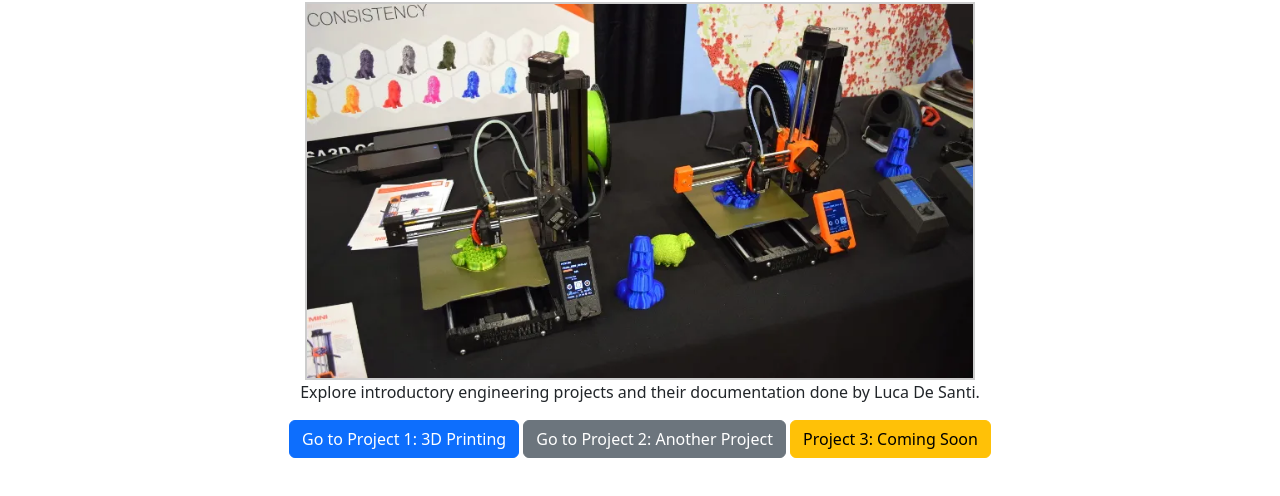
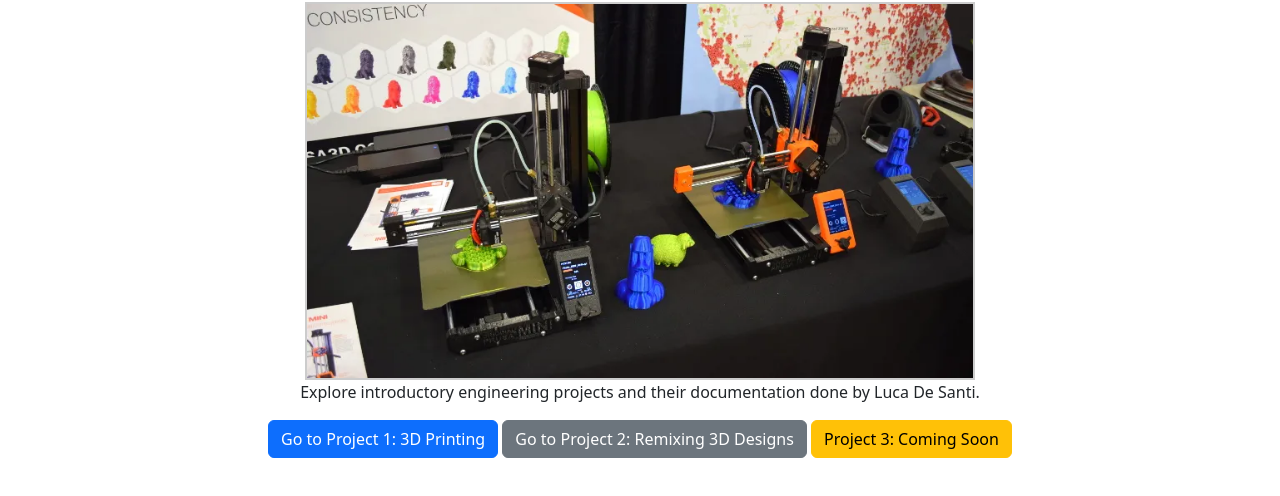
Before and after one commit to Lucads27/Project1lds, a plain HTML site: page index.html in a window 1280 px wide. Shown: the part 158-654 px from the top of the page. Drawn offline with nearby package versions, Linux system fonts and the light colour scheme.

Commit message:
Update index.html

```diff
--- a/index.html
+++ b/index.html
@@ -55,7 +55,7 @@
             <p>Explore introductory engineering projects and their documentation done by Luca De Santi.</p>
 
             <a href="project1.html" class="btn btn-primary">Go to Project 1: 3D Printing</a>
-            <a href="project2.html" class="btn btn-secondary">Go to Project 2: Another Project</a>
+            <a href="project2.html" class="btn btn-secondary">Go to Project 2: Remixing 3D Designs</a>
             <a href="#" class="btn btn-warning">Project 3: Coming Soon</a>
           </div>
         </div>
```
